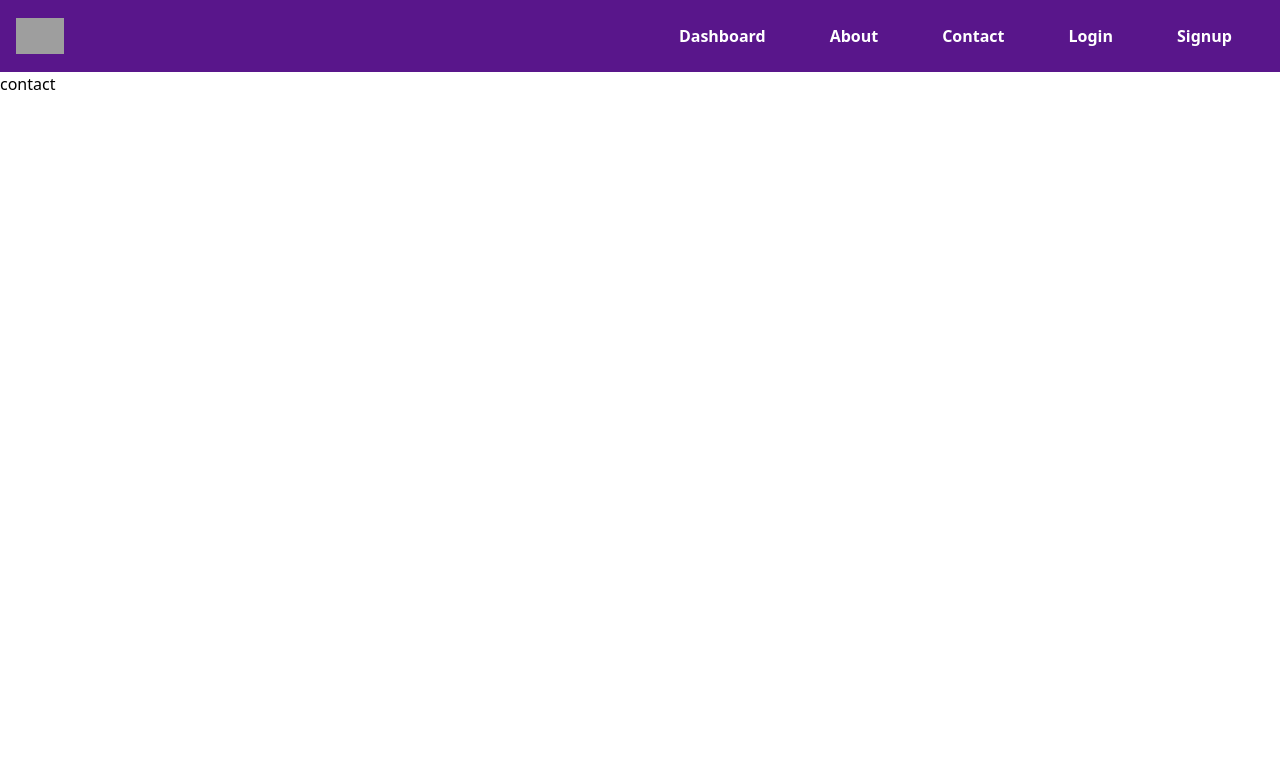
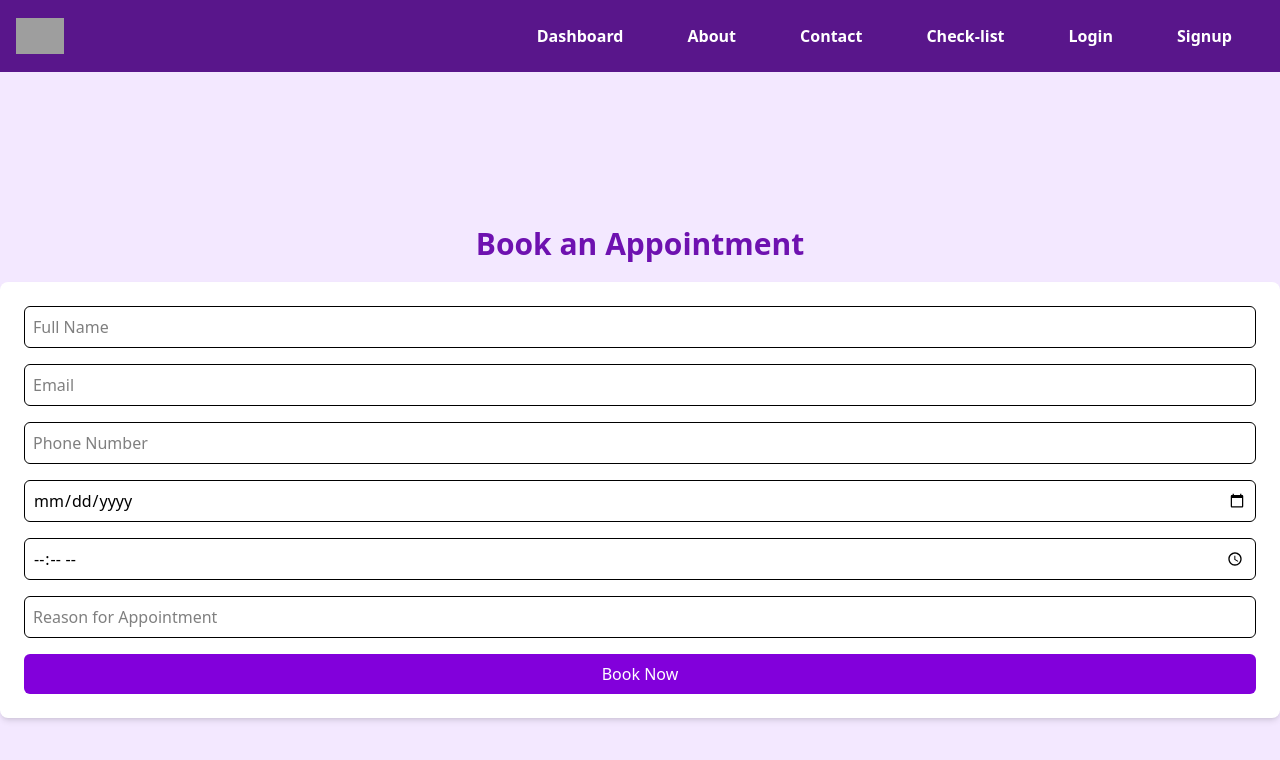
Before and after one commit to Rohandede1825/Aniket-Hospital, a React (Vite) app: page /contact in a window 1280 px wide. Shown: the top 760 px of the page. Built offline with nearby package versions, Linux system fonts and the light colour scheme; grey boxes are pictures that could not be loaded.

Commit message:
Appointment frontend and api fetching

```diff
--- a/src/App.tsx
+++ b/src/App.tsx
@@ -7,6 +7,7 @@ import './App.css'
 import { Navbar } from './components/Navbar'
 import { About } from './pages/About'
 import { Contact } from './pages/Contact'
+import { AppointmentsList } from './pages/AppointmentList'
 
 function App() {
 
@@ -20,6 +21,7 @@ function App() {
           <Route path='/signup' element={<Signup />} />
           <Route path='/' element={<Dashboard />} />
           <Route path='/dashboard' element={<Dashboard />} />
+          <Route path='/appointment'element={<AppointmentsList />} />
           <Route path='/about' element={<About />} />
           <Route path='/contact' element={<Contact />} />
         </Routes>
--- a/src/components/Card.tsx
+++ /dev/null
@@ -1,7 +0,0 @@
-export const Card = () => {
-    return (
-        <div>
-            <h1>Card</h1>
-        </div>
-    )
-}
--- a/src/components/Navbar.tsx
+++ b/src/components/Navbar.tsx
@@ -20,6 +20,7 @@ export const Navbar = () => {
                     <Link to={'/dashboard'} className="block py-2 px-4 hover:font-bold rounded-md">Dashboard</Link>
                     <Link to={'/about'} className="block py-2 px-4 hover:font-bold rounded-md">About</Link>
                     <Link to={'/contact'} className="block py-2 px-4 hover:font-bold rounded-md">Contact</Link>
+                    <Link to={'/appointment'} className="block py-2 px-4 hover:font-bold rounded-md">Check-list</Link>
                     <Link to={'/login'} className="block py-2 px-4 hover:font-bold rounded-md">Login</Link>
                     <Link to={'/signup'} className="block py-2 px-4 hover:font-bold rounded-md">Signup</Link>
                 </div>
--- /dev/null
+++ b/src/pages/AppointmentItem.tsx
@@ -0,0 +1,32 @@
+type Appointment = {
+    _id: string;
+    name: string;
+    email: string;
+    phone_no: string;
+    date: string;
+    time: string;
+    reason_of_visit: string;
+};
+
+type Props = {
+    appointment: Appointment;
+    onAccept: (id: string) => void;
+    onReject: (id: string) => void;
+};
+
+export const AppointmentItem = ({ appointment, onAccept, onReject }: Props) => {
+    return (
+        <tr className="border-t">
+            <td className="p-2 ml-7 text-center ">{appointment.name}</td>
+            <td className="p-2 ml-7 text-center ">{appointment.email}</td>
+            <td className="p-2 ml-7 text-center ">{appointment.phone_no}</td>
+            <td className="p-2 ml-7 text-center ">{appointment.date}</td>
+            <td className="p-2 ml-7 text-center ">{appointment.time}</td>
+            <td className="p-2 ml-7 text-center ">{appointment.reason_of_visit}</td>
+            <td className="p-2 text-center   space-x-2 ml-7">
+                <button onClick={() => onAccept(appointment._id)} className="bg-green-500 text-white px-3 py-1 rounded-md">Accept</button>
+                <button onClick={() => onReject(appointment._id)} className="bg-red-500 text-white px-3 py-1 rounded-md">Reject</button>
+            </td>
+        </tr>
+    );
+};
--- /dev/null
+++ b/src/pages/AppointmentList.tsx
@@ -0,0 +1,57 @@
+import { useState, useEffect } from "react";
+import { AppointmentItem } from "./AppointmentItem";
+
+type Appointment = {
+    _id: string;
+    name: string;
+    email: string;
+    phone_no: string;
+    date: string;
+    time: string;
+    reason_of_visit: string;
+};
+
+export const AppointmentsList = () => {
+    const [appointments, setAppointments] = useState<Appointment[]>([]);
+
+    useEffect(() => {
+        fetch("http://localhost:5000/api/appointment/getAppointments")
+            .then((response) => response.json())
+            .then((data: Appointment[]) => setAppointments(data))
+            .catch((error) => console.error("Error fetching appointments", error));
+    }, []);
+
+    const handleAccept = (id: string) => {
+        console.log("Accepted appointment", id);
+    };
+
+    const handleReject = (id: string) => {
+        console.log("Rejected appointment", id);
+    };
+
+    return (
+        <div className="p-6">
+            <h2 className="text-2xl font-semibold text-purple-800 mb-4">Appointments</h2>
+            <div className="overflow-x-auto">
+                <table className="min-w-full bg-white border rounded-md">
+                    <thead>
+                        <tr className="bg-purple-700 text-white">
+                            <th className="p-2">Name</th>
+                            <th className="p-2">Email</th>
+                            <th className="p-2">Phone</th>
+                            <th className="p-2">Date</th>
+                            <th className="p-2">Time</th>
+                            <th className="p-2">Reason</th>
+                            <th className="p-2">Actions</th>
+                        </tr>
+                    </thead>
+                    <tbody>
+                        {appointments.map((appointment) => (
+                            <AppointmentItem key={appointment._id} appointment={appointment} onAccept={handleAccept} onReject={handleReject} />
+                        ))}
+                    </tbody>
+                </table>
+            </div>
+        </div>
+    );
+};
--- a/src/pages/Contact.tsx
+++ b/src/pages/Contact.tsx
@@ -1,8 +1,49 @@
-export const Contact = () =>{
+import { useState } from "react";
+
+export const Contact = () => {
+    const [formData, setFormData] = useState({
+        name: "",
+        email: "",
+        phone_no: "",
+        date: "",
+        time: "",
+        reason_of_visit: ""
+    });
+    //@ts-ignore
+    const handleChange = (e) => {
+        setFormData({ ...formData, [e.target.name]: e.target.value });
+    };
+
+    //@ts-ignore
+    const handleSubmit = async (e) => {
+        e.preventDefault();
+        try {
+            const response = await fetch("http://localhost:5000/api/appointment/createAppointment", {
+                method: "POST",
+                headers: { "Content-Type": "application/json" },
+                body: JSON.stringify(formData),
+            });
+            if (response.ok) {
+                alert("Appointment booked successfully!");
+                setFormData({ name: "", email: "", phone_no: "", date: "", time: "", reason_of_visit: "" });
+            }
+        } catch (error) {
+            console.error("Error booking appointment", error);
+        }
+    };
 
     return (
-        <>
-            contact
-        </>
-    )
-}
+        <div className="flex flex-col items-center justify-center min-h-screen bg-purple-100">
+            <h1 className="text-3xl font-semibold text-purple-800 mb-5">Book an Appointment</h1>
+            <form className="bg-white p-6 rounded-lg shadow-md space-y-4" onSubmit={handleSubmit}>
+                <input name="name" value={formData.name} onChange={handleChange} className="w-full p-2 border rounded-md" type="text" placeholder="Full Name" required />
+                <input name="email" value={formData.email} onChange={handleChange} className="w-full p-2 border rounded-md" type="email" placeholder="Email" required />
+                <input name="phone_no" value={formData.phone_no} onChange={handleChange} className="w-full p-2 border rounded-md" type="tel" placeholder="Phone Number" required />
+                <input name="date" value={formData.date} onChange={handleChange} className="w-full p-2 border rounded-md" type="date" required />
+                <input name="time" value={formData.time} onChange={handleChange} className="w-full p-2 border rounded-md" type="time" required />
+                <input name="reason_of_visit" value={formData.reason_of_visit} onChange={handleChange} className="w-full p-2 border rounded-md" type="text" placeholder="Reason for Appointment" required />
+                <button type="submit" className="w-full bg-purple-700 text-white py-2 rounded-md hover:bg-purple-800">Book Now</button>
+            </form>
+        </div>
+    );
+};
--- a/src/pages/Login.tsx
+++ b/src/pages/Login.tsx
@@ -1,6 +1,9 @@
 import { useState, ChangeEvent, FormEvent } from "react";
 import { Link } from "react-router-dom";
+import { useNavigate } from "react-router-dom";
+
 export  const Login = () => {
+  const navigate = useNavigate();
     let [userData, setUserData] = useState({
         email: "",
         password: ""
@@ -24,11 +27,11 @@ export  const Login = () => {
                 credentials: "include",
               });
               const data = await response.json();
+
               if(response.ok){
-                console.log(data);
+                navigate('/dashboard');
                 return;
               }
-            console.log(data);
 
             } catch (error) {
               console.error(error);
@@ -37,7 +40,7 @@ export  const Login = () => {
     return (
         <>
   <div className="flex flex-col items-center justify-center min-h-screen bg-gray-100">
-  <form className="bg-white p-6 rounded-lg shadow-md w-full max-w-md" onSubmit={handleSubmit}>
+  <form onClick={handleSubmit} className="bg-white p-6 rounded-lg shadow-md w-full max-w-md" onSubmit={handleSubmit}>
     <h2 className="text-2xl font-semibold mb-4 text-center text-black">Login</h2>
     <input
       type="email"
@@ -53,14 +56,14 @@ export  const Login = () => {
       onChange={handleChange}
       className="w-full text-black p-2 mb-3 border border-gray-300 rounded-md"
     />
-    <button className="w-full bg-blue-500 text-white py-2 rounded-md hover:bg-blue-600 transition">
+    <button className="w-full bg-purple-900 text-white py-2 rounded-md hover:opacity-85 transition">
       Login
     </button>
     <p className="text-center text-sm text-gray-500 mt-4">
       Don't have an account?
       <Link
         to="/signup"
-        className="text-blue-500 underline hover:text-blue-700 transition text-sm"
+        className="text-purple-900 underline hover:text-purple-700 transition text-sm"
       >
         Signup
       </Link>
--- a/src/pages/Singup.tsx
+++ b/src/pages/Singup.tsx
@@ -1,6 +1,9 @@
 import { useState, ChangeEvent, FormEvent } from "react";
 import { Link } from "react-router-dom";
+import { useNavigate } from "react-router-dom";
+
 export const Signup = () => {
+    const navigate = useNavigate();
     let [userData, setUserData] = useState({
         username: "",
         email: "",
@@ -23,12 +26,14 @@ export const Signup = () => {
             body: JSON.stringify(userData),
           });
           const data = await response.json();
+
           if(!response.ok){
             console.log(data);
             alert("Something went wrong");
             return;
           }
         console.log(data);
+        navigate('/login');
 
         } catch (error) {
           console.error(error);
@@ -61,12 +66,12 @@ export const Signup = () => {
             className="w-full text-black p-2 mb-3 border border-gray-300 rounded-md"
           />
 
-          <button className="w-full bg-blue-500 text-white py-2 rounded-md hover:bg-blue-600 transition">
+          <button className="w-full bg-purple-900 text-white py-2 rounded-md hover:opacity-85 transition">
             Signup
           </button>
           <p className="text-center text-sm text-gray-500 mt-4">
             Already have an account?
-            <Link to="/login" className="text-blue-500 hover:text-blue-700 transition">
+            <Link to="/login" className="text-purple-900 hover:text-purple-700 transition">
               Login
             </Link>
           </p>
```
